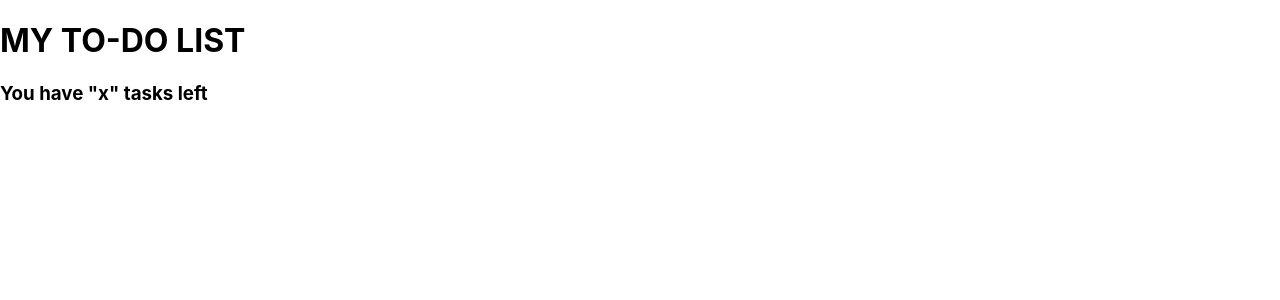
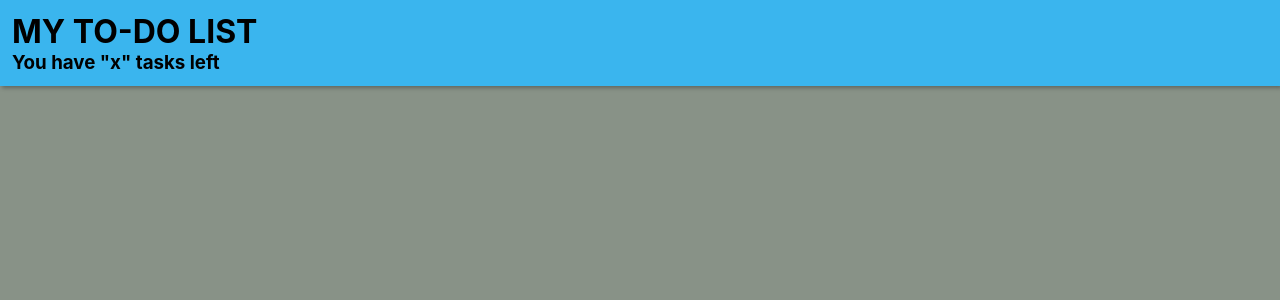
Before and after one commit to Rukorio-Vanessa/todo-app-frontend, a React (Create React App) app: page / in a window 1280 px wide. Shown: the top 300 px of the page. Built offline with nearby package versions, Linux system fonts and the light colour scheme.

Commit message:
added stylin to heading

```diff
--- a/src/index.css
+++ b/src/index.css
@@ -1,3 +1,13 @@
+:root {
+  --main-bg-color: rgba(5, 26, 3, 0.473);
+  --main-font-color: rgb(0, 0, 0);
+  --theme-primary: rgb(58, 181, 238);
+}
+
+* {
+  box-sizing: border-box;
+}
+
 body {
   margin: 0;
   font-family: -apple-system, BlinkMacSystemFont, 'Segoe UI', 'Roboto', 'Oxygen',
@@ -5,9 +15,27 @@ body {
     sans-serif;
   -webkit-font-smoothing: antialiased;
   -moz-osx-font-smoothing: grayscale;
+  background-color: var(--main-bg-color);
+
 }
 
 code {
   font-family: source-code-pro, Menlo, Monaco, Consolas, 'Courier New',
     monospace;
 }
+
+header {
+  width: 100%;
+  display: inline-block;
+  justify-content: space-between;
+  align-items: center;
+  padding: 0.75rem;
+  background-color: var(--theme-primary);
+  color: var(--main-font-color);
+  box-shadow: 2px 2px 4px rgba(0, 0, 0, 0.3);
+}
+
+header h1,
+header h3 {
+  margin: 0;
+}
```
